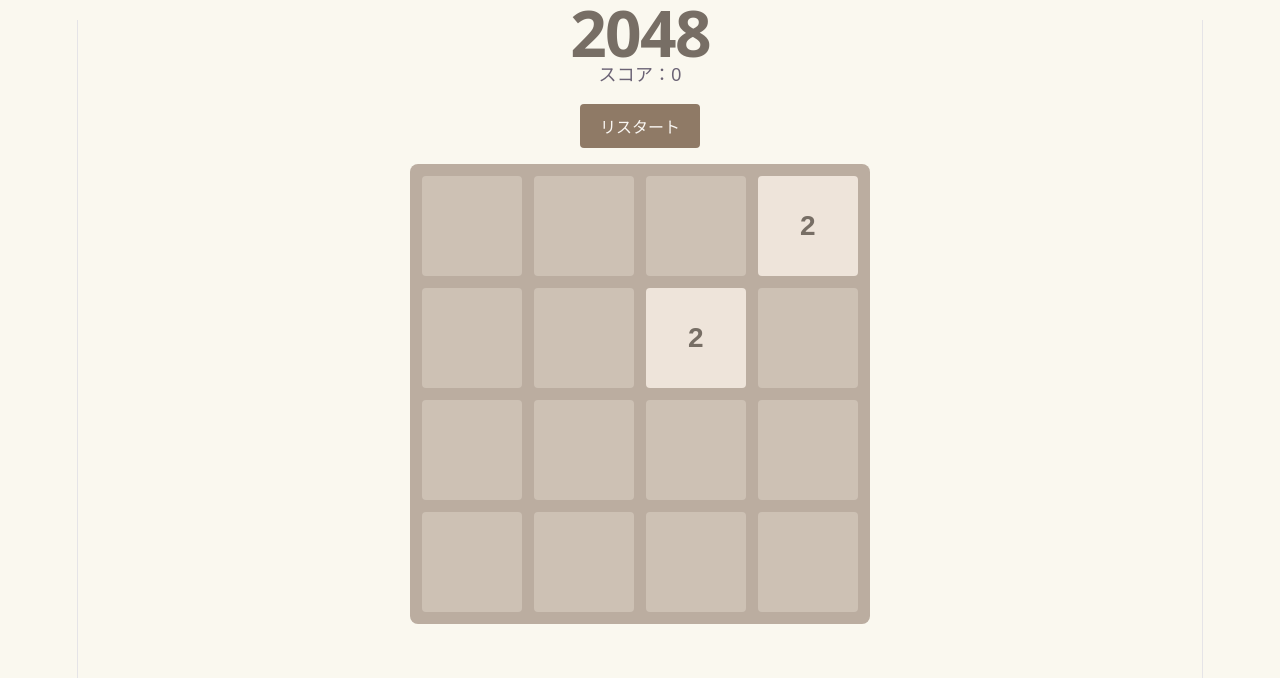
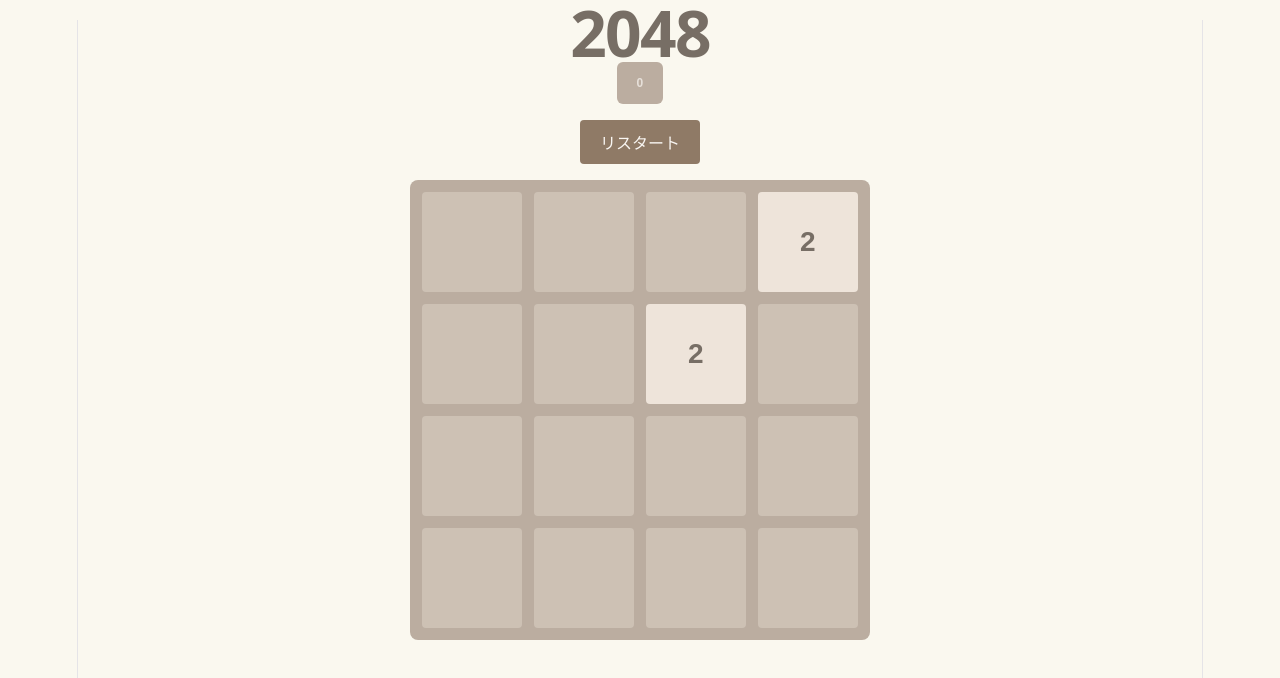
Before and after one commit to mendelssohnbach/react-2048-demo, a React (Vite) app: page / in a window 1280 px wide. Shown: the top 678 px of the page. Built offline with nearby package versions, Linux system fonts and the light colour scheme.

Commit message:
chapter13 スコア表示をきれいにする

```diff
--- a/src/App.tsx
+++ b/src/App.tsx
@@ -59,7 +59,11 @@
   return (
     <div className="game-container">
       <h1>2048</h1>
-      <p>スコア：{score}</p>
+      <div className="score-box">
+        <div className="score-label">
+          <div>{score}</div>
+        </div>
+      </div>
       <button onClick={handleRestart}>リスタート</button>
       {gameOver && (
         <div className="game-over">
```
